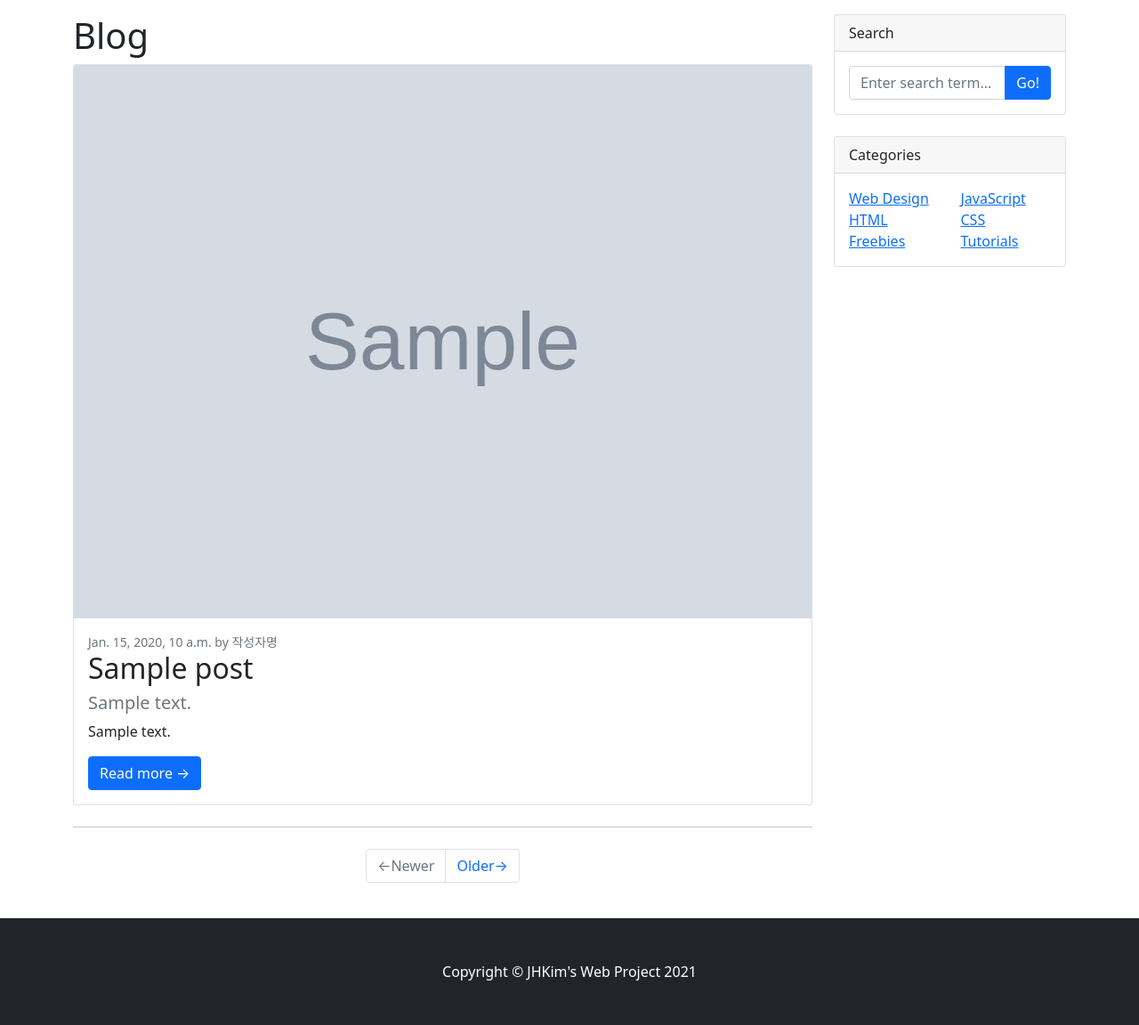
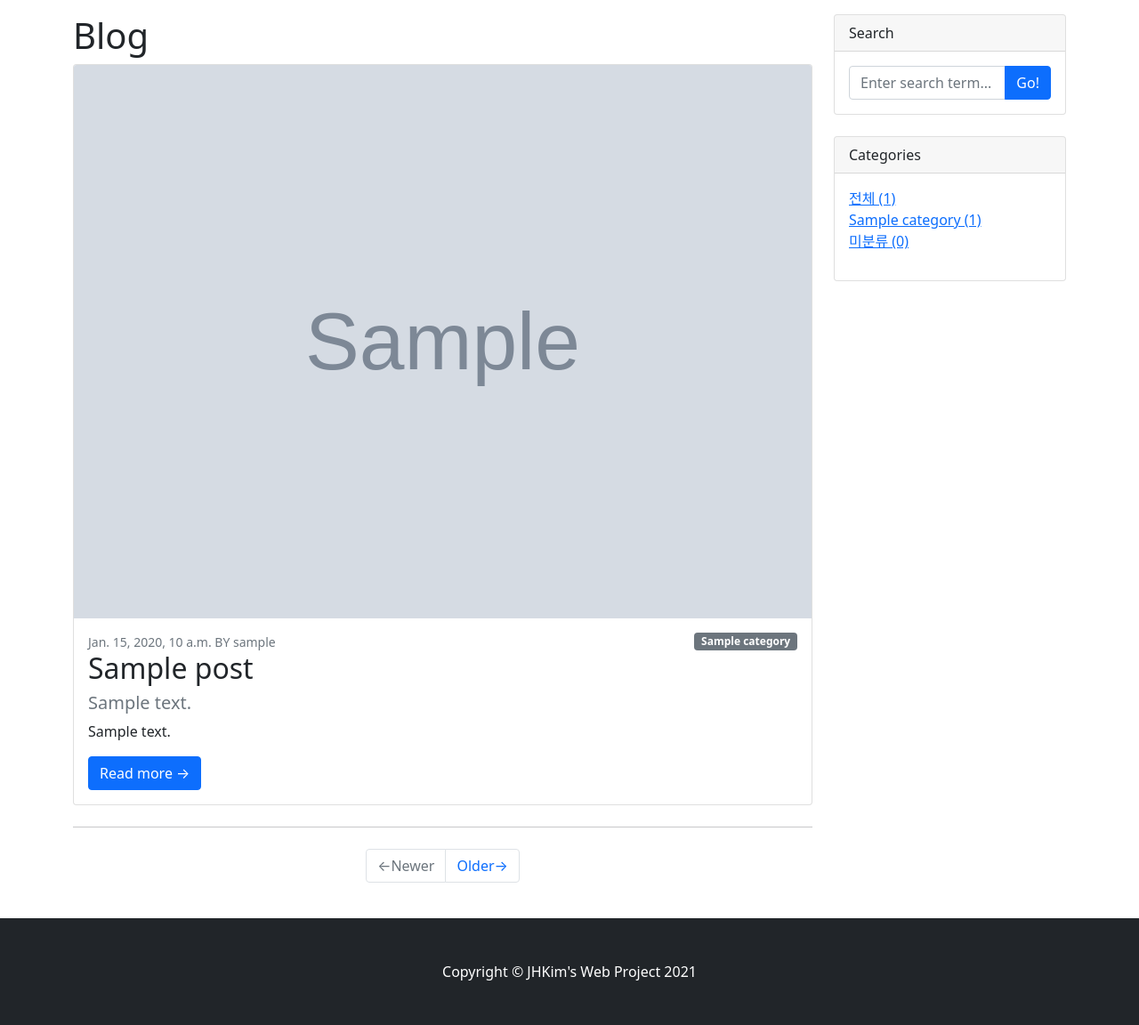
Before and after one commit to kjaehyeon/my_blog_project, a Django app: page /blog/ in a window 1280 px wide. Shown: the part 56-1208 px from the top of the page at 89% size. Run offline with Django 3.2, Linux system fonts and the light colour scheme; tables that the repository leaves empty hold one stand-in row (values such as "Sample post"); grey boxes marked "Sample" are stand-in pictures; some libraries are stand-ins or nearby versions.

Commit message:
카테고리 위젯 만들고 post에 badge달기

```diff
--- a/blog/models.py
+++ b/blog/models.py
@@ -1,16 +1,34 @@
 from django.db import models
+from django.contrib.auth.models import User
 import os
+
+class Category(models.Model):
+    name = models.CharField(max_length=50, unique=True)
+    slug = models.SlugField(max_length=200, unique=True, allow_unicode=True)
+
+    def __str__(self):
+        return self.name
+
+    def get_absolute_url(self):
+        return f'/blog/category/{self.slug}/'
+
+    class Meta:
+        verbose_name_plural = 'Categories'
 
 class Post(models.Model):
     title = models.CharField(max_length=30)
     content = models.TextField()
     hook_text = models.CharField(max_length=100, blank=True)
+
     created_at = models.DateTimeField(auto_now_add=True)
     updated_at = models.DateTimeField(auto_now=True)
-    head_image = models.ImageField(upload_to='blog/images/%Y/%m/%d/', blank=True)
-    #blank=True는 해당 필드가 필수가 아니라는 의미
 
+    head_image = models.ImageField(upload_to='blog/images/%Y/%m/%d/', blank=True) #blank=True는 해당 필드가 필수가 아니라는 의미
     file_upload = models.FileField(upload_to='blog/files/%Y/%m/%d/', blank=True)
+
+    author = models.ForeignKey(User, null=True, on_delete=models.SET_NULL) # 사용자 지워지면 포스트 작성자 null로 바뀜
+    #author = models.ForeignKey(User, on_delete=models.CASCADE) CASCADE이면 사용자 지워질 때 글도 다 지워짐
+    category = models.ForeignKey(Category, null=True, blank=True, on_delete=models.SET_NULL)
     def get_absolute_url(self):
         return f'/blog/{self.pk}/'
     def get_file_name(self):
@@ -19,5 +37,5 @@ class Post(models.Model):
     def get_file_ext(self):
         return self.get_file_name().split('.')[-1]
     def __str__(self):
-        return f'[{self.pk}]{self.title}'
+        return f'[{self.pk}]{self.title} :: {self.author}'
     #author 추후작성
--- a/blog/templates/blog/base.html
+++ b/blog/templates/blog/base.html
@@ -28,30 +28,28 @@
                 </div>
             </div>
             <!-- Categories widget-->
-            <div class="card mb-4">
+            <div class="card mb-4" id="category-card">
                 <div class="card-header">Categories</div>
                 <div class="card-body">
                     <div class="row">
-                        <div class="col-sm-6">
-                            <ul class="list-unstyled mb-0">
-                                <li><a href="#!">Web Design</a></li>
-                                <li><a href="#!">HTML</a></li>
-                                <li><a href="#!">Freebies</a></li>
-                            </ul>
-                        </div>
-                        <div class="col-sm-6">
-                            <ul class="list-unstyled mb-0">
-                                <li><a href="#!">JavaScript</a></li>
-                                <li><a href="#!">CSS</a></li>
-                                <li><a href="#!">Tutorials</a></li>
-                            </ul>
-                        </div>
+                        <ul class="list-inline">
+                            <a href="/blog/"> 전체 ({{post_list.count}})</a>
+                            {% for category in categories %}
+                            <li>
+                                <a href="{{category.get_absolute_url}}">{{category}} ({{category.post_set.count}})</a>
+                            </li>
+                            {%endfor%}
+                            <li>
+                                <a href="/blog/category/no_category">미분류 ({{no_category_post_count}})</a>
+                            </li>
+                        </ul>
                     </div>
                 </div>
             </div>
         </div>
     </div>
 </div>
+
 {%include 'blog/footer.html'%}
 <script src="https://cdn.jsdelivr.net/npm/@popperjs/core@2.9.2/dist/umd/popper.min.js"
         integrity="sha384-IQsoLXl5PILFhosVNubq5LC7Qb9DXgDA9i+tQ8Zj3iwWAwPtgFTxbJ8NT4GN1R8p"
--- a/blog/templates/blog/post_list.html
+++ b/blog/templates/blog/post_list.html
@@ -1,10 +1,10 @@
 {%extends 'blog/base.html'%}
 {%block main_area%}
-<h1>Blog</h1>
+<h1>Blog {%if category%}<span class="badge bg-secondary">{{category.name}}</span>{%endif%}</h1>
 {%if post_list.exists %}
 {% for p in post_list %}
 <!-- Blog post-->
-<div class="card mb-4">
+<div class="card mb-4" id="post-{{p.pk}}">
     {%if p.head_image%}
     <a href="#!"><img class="card-img-top" src="{{p.head_image.url}}"
                       alt="{{p}}head image" /></a>
@@ -13,8 +13,14 @@
                       alt="{{p}}head image" /></a>
     {%endif%}
     <div class="card-body">
-        <div class="small text-muted">{{p.created_at}} by 작성자명</div>
+        {%if p.category%}
+            <span class="badge bg-secondary float-end">{{p.category}}</span>
+        {%else%}
+            <span class="badge bg-secondary float-end">미분류</span>
+        {%endif%}
+        <div class="small text-muted">{{p.created_at}} BY {{p.author}}</div>
         <h2 class="card-title">{{p.title}}</h2>
+        <div class="small text-muted"></div>
         {%if p.hook_text %}
         <h5 class="text-muted">{{p.hook_text}}</h5>
         {%endif%}
--- a/blog/urls.py
+++ b/blog/urls.py
@@ -2,8 +2,9 @@ from django.urls import path
 from . import views #현재폴더의 views.py를 사용할 수 있게 가져오라는 의미
 
 urlpatterns = [
-    path('<int:pk>/', views.single_post_page.as_view()),
+    path('<int:pk>/', views.PostDetail.as_view()),
    # path('<int:pk>/', views.single_post_page),
     path('', views.PostList.as_view()),
    # path('', views.index)
+    path('category/<str:slug>/', views.category_page)
 ]
--- a/blog/views.py
+++ b/blog/views.py
@@ -1,11 +1,17 @@
-#from django.shortcuts import render
+from django.shortcuts import render
 from django.views.generic import ListView, DetailView
-from . models import Post
+from . models import Post, Category
+
 
 class PostList(ListView):
     model = Post
     ordering = '-pk' #최신순 포스팅
 
+    def get_context_data(self, *, object_list=None, **kwargs):
+        context = super(PostList, self).get_context_data()
+        context['categories'] = Category.objects.all()
+        context['no_category_post_count'] = Post.objects.filter(category=None).count()
+        return context
     #template_name = 'blog/post_list.html'
     #Post_list.html파일을 만들거나 template_name을 지정해준다.
 # def index(request):
@@ -20,8 +26,34 @@ class PostList(ListView):
 #             'posts' : posts,
 #         }
 #     )
-class single_post_page(DetailView):
+
+def category_page(request, slug):
+    if slug == 'no_category':
+        category = '미분류'
+        post_list = Post.objects.filter(category=None)
+    else:
+        category = Category.objects.get(slug=slug)
+        post_list = Post.objects.filter(category=category)
+
+    return render(
+        request,
+        'blog/post_list.html',
+        {
+            'post_list': post_list,
+            'categories': Category.objects.all(), #카테고리 위젯 채우기 위해 보내줌
+            'no_category_post_count': Post.objects.filter(category=None).count(),
+            'category': category, #페이지 타이틀 옆 카테고리 이름 알려준다.
+        }
+    )
+
+class PostDetail(DetailView):
     model = Post
+    def get_context_data(self, *, object_list=None, **kwargs):
+        context = super(PostDetail, self).get_context_data()
+        context['categories'] = Category.objects.all()
+        context['no_category_post_count'] = Post.objects.filter(category=None).count()
+
+        return context
 # def single_post_page(request, pk):
 #     post = Post.objects.get(pk=pk)
 #
```
Also changed, not shown: blog/admin.py (+6 -3 lines), blog/templates/blog/post_detail.html (+6 -3 lines), blog/tests.py (+88 -38 lines).
